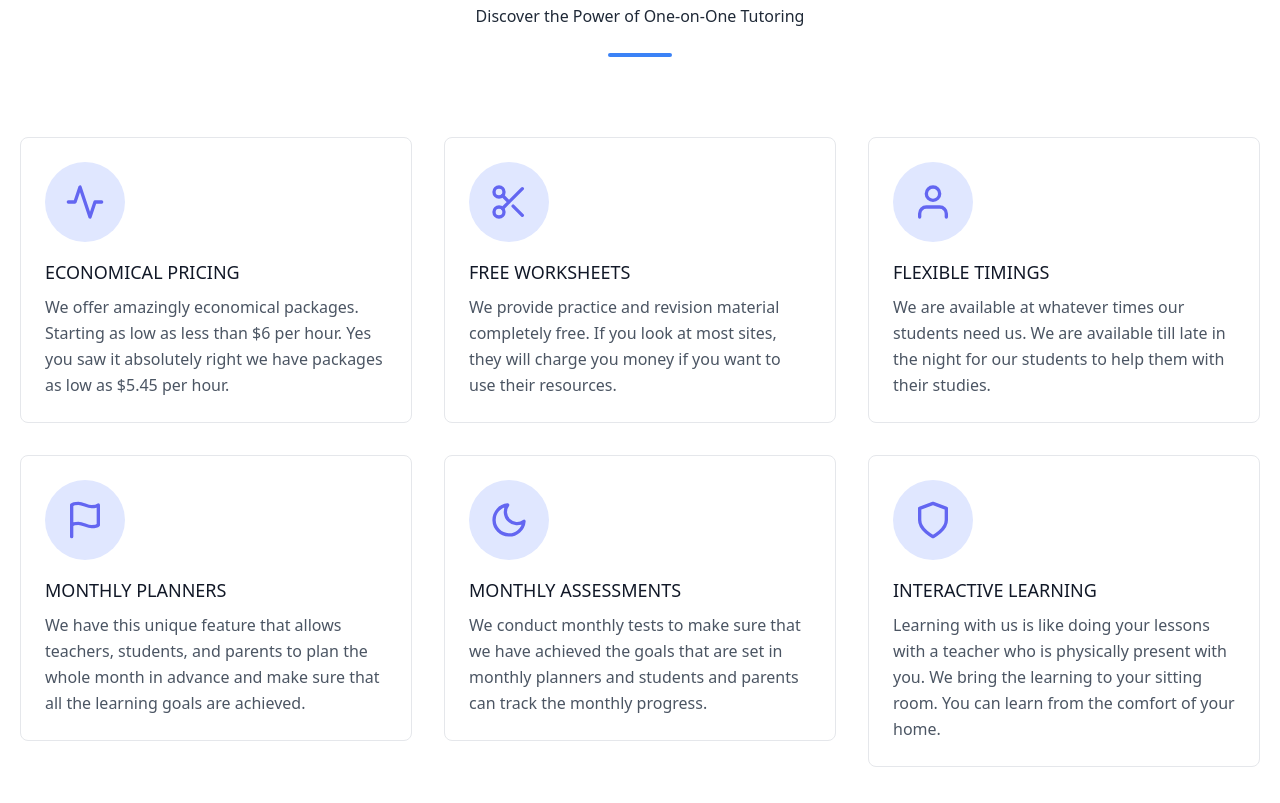
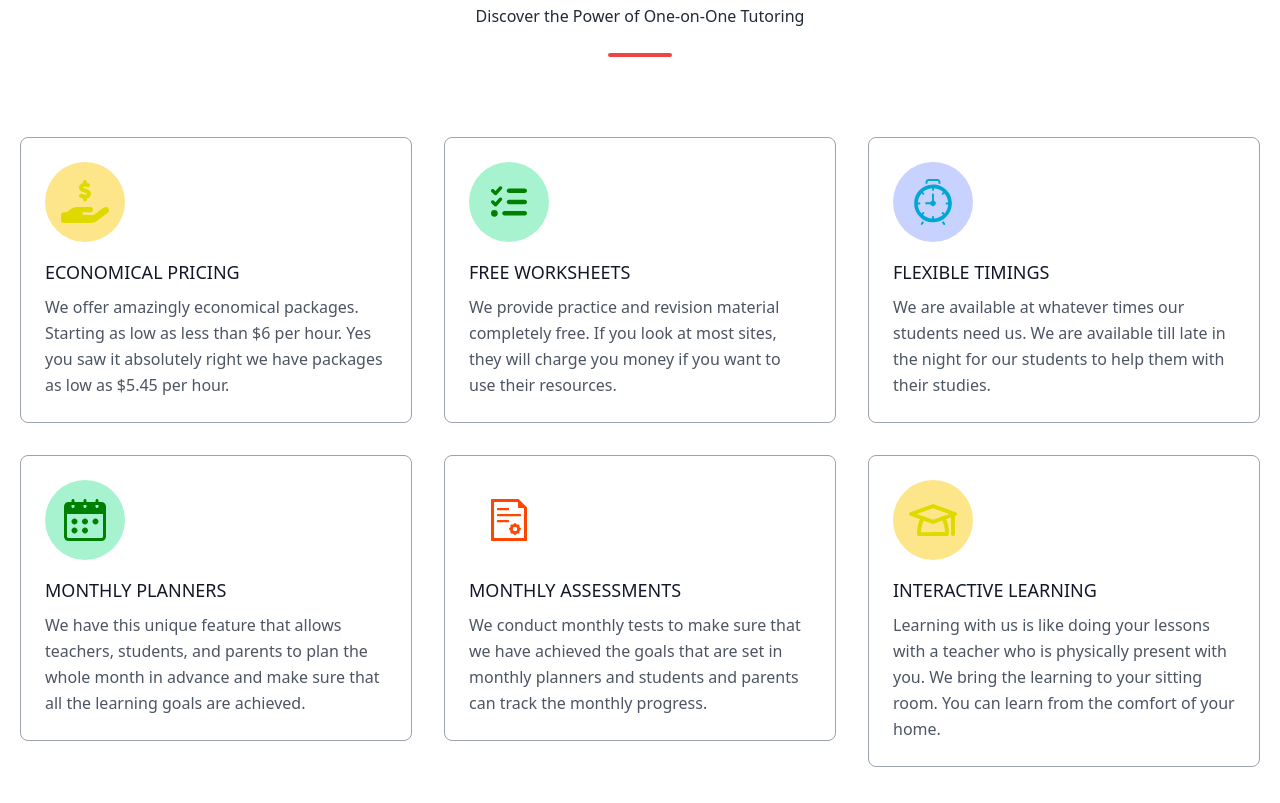
Before and after one commit to Malik-Haziq/ScienceMathSmart, a plain HTML site: page components/fee-structures/us-fee-structure.html in a window 1280 px wide. Shown: the part 3637-4440 px from the top of the page. Drawn offline with nearby package versions, Linux system fonts and the light colour scheme; files whose address does not match are found by name.

Commit message:
First commit

```diff
--- a/components/fee-structures/us-fee-structure.html
+++ b/components/fee-structures/us-fee-structure.html
@@ -1066,26 +1066,16 @@
             Discover the Power of One-on-One Tutoring
           </p>
           <div class="flex mt-6 justify-center">
-            <div class="w-16 h-1 rounded-full bg-blue-500 inline-flex"></div>
+            <div class="w-16 h-1 rounded-full bg-red-500 inline-flex"></div>
           </div>
         </div>
         <div class="flex flex-wrap -m-4 item-center justify-center">
           <div class="xl:w-1/3 md:w-1/2 p-4">
-            <div class="border border-gray-200 p-6 rounded-lg">
+            <div class="border border-gray-400 p-6 rounded-lg">
               <div
-                class="w-20 h-20 inline-flex items-center justify-center rounded-full bg-indigo-100 text-indigo-500 mb-4"
+                class="w-20 h-20 inline-flex items-center justify-center rounded-full bg-yellow-200 text-indigo-500 mb-4"
               >
-                <svg
-                  fill="none"
-                  stroke="currentColor"
-                  stroke-linecap="round"
-                  stroke-linejoin="round"
-                  stroke-width="2"
-                  class="w-10 h-10"
-                  viewBox="0 0 24 24"
-                >
-                  <path d="M22 12h-4l-3 9L9 3l-3 9H2"></path>
-                </svg>
+                <img src="../../images/icons/WYG/economy.svg" alt="Economy" />
               </div>
               <h2 class="text-lg text-gray-900 font-medium title-font mb-2">
                 ECONOMICAL PRICING
@@ -1098,24 +1088,11 @@
             </div>
           </div>
           <div class="xl:w-1/3 md:w-1/2 p-4">
-            <div class="border border-gray-200 p-6 rounded-lg">
+            <div class="border border-gray-400 p-6 rounded-lg">
               <div
-                class="w-20 h-20 inline-flex items-center justify-center rounded-full bg-indigo-100 text-indigo-500 mb-4"
+                class="w-20 h-20 inline-flex items-center justify-center rounded-full bg-green-200 text-indigo-500 mb-4"
               >
-                <svg
-                  fill="none"
-                  stroke="currentColor"
-                  stroke-linecap="round"
-                  stroke-linejoin="round"
-                  stroke-width="2"
-                  class="w-10 h-10"
-                  viewBox="0 0 24 24"
-                >
-                  <circle cx="6" cy="6" r="3"></circle>
-                  <circle cx="6" cy="18" r="3"></circle>
-                  <path
-                    d="M20 4L8.12 15.88M14.47 14.48L20 20M8.12 8.12L12 12"
-                  ></path>
+                  <img src="../../images/icons/WYG/list-check.svg" alt="list-check">
                 </svg>
               </div>
               <h2 class="text-lg text-gray-900 font-medium title-font mb-2">
@@ -1129,22 +1106,11 @@
             </div>
           </div>
           <div class="xl:w-1/3 md:w-1/2 p-4">
-            <div class="border border-gray-200 p-6 rounded-lg">
+            <div class="border border-gray-400 p-6 rounded-lg">
               <div
-                class="w-20 h-20 inline-flex items-center justify-center rounded-full bg-indigo-100 text-indigo-500 mb-4"
+                class="w-20 h-20 inline-flex items-center justify-center rounded-full bg-indigo-200 text-indigo-500 mb-4"
               >
-                <svg
-                  fill="none"
-                  stroke="currentColor"
-                  stroke-linecap="round"
-                  stroke-linejoin="round"
-                  stroke-width="2"
-                  class="w-10 h-10"
-                  viewBox="0 0 24 24"
-                >
-                  <path d="M20 21v-2a4 4 0 00-4-4H8a4 4 0 00-4 4v2"></path>
-                  <circle cx="12" cy="7" r="4"></circle>
-                </svg>
+                <img src="../../images/icons/WYG/timing.svg" alt="Clock">
               </div>
               <h2 class="text-lg text-gray-900 font-medium title-font mb-2">
                 FLEXIBLE TIMINGS
@@ -1157,23 +1123,11 @@
             </div>
           </div>
           <div class="xl:w-1/3 md:w-1/2 p-4">
-            <div class="border border-gray-200 p-6 rounded-lg">
+            <div class="border border-gray-400 p-6 rounded-lg">
               <div
-                class="w-20 h-20 inline-flex items-center justify-center rounded-full bg-indigo-100 text-indigo-500 mb-4"
+                class="w-20 h-20 inline-flex items-center justify-center rounded-full bg-green-200 text-indigo-500 mb-4"
               >
-                <svg
-                  fill="none"
-                  stroke="currentColor"
-                  stroke-linecap="round"
-                  stroke-linejoin="round"
-                  stroke-width="2"
-                  class="w-10 h-10"
-                  viewBox="0 0 24 24"
-                >
-                  <path
-                    d="M4 15s1-1 4-1 5 2 8 2 4-1 4-1V3s-1 1-4 1-5-2-8-2-4 1-4 1zM4 22v-7"
-                  ></path>
-                </svg>
+                <img src="../../images/icons/WYG/Schedule.svg" alt="Schedule">
               </div>
               <h2 class="text-lg text-gray-900 font-medium title-font mb-2">
                 MONTHLY PLANNERS
@@ -1186,21 +1140,11 @@
             </div>
           </div>
           <div class="xl:w-1/3 md:w-1/2 p-4">
-            <div class="border border-gray-200 p-6 rounded-lg">
+            <div class="border border-gray-400 p-6 rounded-lg">
               <div
-                class="w-20 h-20 inline-flex items-center justify-center rounded-full bg-indigo-100 text-indigo-500 mb-4"
+                class="w-20 h-20 inline-flex items-center justify-center rounded-full bg-orange-200 text-indigo-500 mb-4"
               >
-                <svg
-                  fill="none"
-                  stroke="currentColor"
-                  stroke-linecap="round"
-                  stroke-linejoin="round"
-                  stroke-width="2"
-                  class="w-10 h-10"
-                  viewBox="0 0 24 24"
-                >
-                  <path d="M21 12.79A9 9 0 1111.21 3 7 7 0 0021 12.79z"></path>
-                </svg>
+                <img src="../../images/icons/WYG/assessment.svg" alt="assessment">
               </div>
               <h2 class="text-lg text-gray-900 font-medium title-font mb-2">
                 MONTHLY ASSESSMENTS
@@ -1213,21 +1157,11 @@
             </div>
           </div>
           <div class="xl:w-1/3 md:w-1/2 p-4">
-            <div class="border border-gray-200 p-6 rounded-lg">
+            <div class="border border-gray-400 p-6 rounded-lg">
               <div
-                class="w-20 h-20 inline-flex items-center justify-center rounded-full bg-indigo-100 text-indigo-500 mb-4"
+                class="w-20 h-20 inline-flex items-center justify-center rounded-full bg-yellow-200 text-indigo-500 mb-4"
               >
-                <svg
-                  fill="none"
-                  stroke="currentColor"
-                  stroke-linecap="round"
-                  stroke-linejoin="round"
-                  stroke-width="2"
-                  class="w-10 h-10"
-                  viewBox="0 0 24 24"
-                >
-                  <path d="M12 22s8-4 8-10V5l-8-3-8 3v7c0 6 8 10 8 10z"></path>
-                </svg>
+                <img src="../../images/icons/WYG/learning.svg" alt="Learning">
               </div>
               <h2 class="text-lg text-gray-900 font-medium title-font mb-2">
                 INTERACTIVE LEARNING
```
Also changed, not shown: components/fee-structures/uk-fee-structure.html (+26 -91 lines), images/icons/WYG/Schedule.svg (added), images/icons/WYG/assessment.svg (added), images/icons/WYG/economy.svg (added), images/icons/WYG/learning.svg (added), images/icons/WYG/list-check.svg (added), images/icons/WYG/timing.svg (added).
